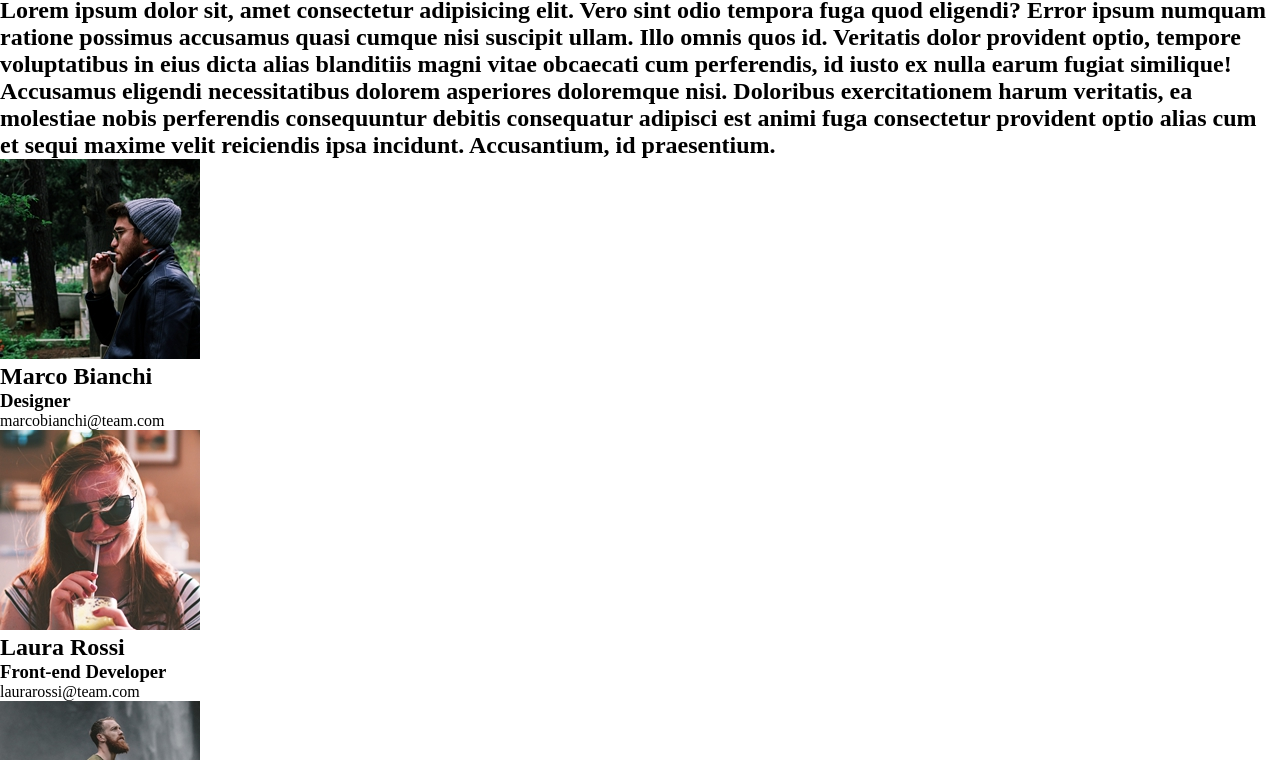
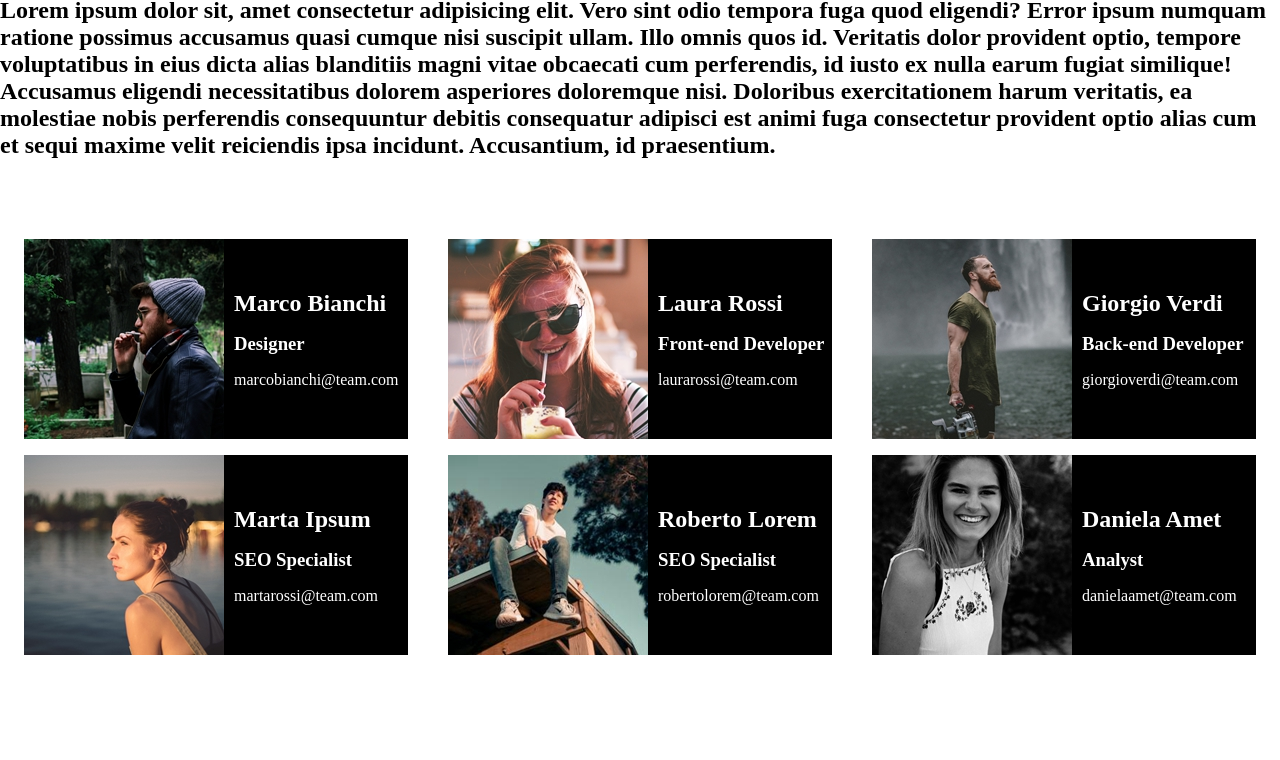
Before and after one commit to SalvatoreMangiacotti/js-our-team, a plain HTML site: page index.html in a window 1280 px wide. Shown: the part 40-800 px from the top of the page. Drawn offline with Linux system fonts and the light colour scheme.

Commit message:
Script class added, and main css layout, complete

```diff
--- a/css/style.css
+++ b/css/style.css
@@ -3,3 +3,26 @@
     padding: 0;
     box-sizing: border-box;
 }
+
+.container {
+    display: flex;
+    flex-wrap: wrap;
+    align-items: center;
+    justify-content: space-evenly;
+    gap:1rem;
+    margin: 5rem auto;
+    width: 100%;
+}
+
+.team_card {
+    background-color: black;
+    color: #ffffff;
+    display: flex;
+    align-items: center;
+    gap: 10px;
+    width: 30%;
+}
+
+.team_card-text > *{
+    margin-bottom: 1rem;
+}
--- a/script.js
+++ b/script.js
@@ -61,9 +61,11 @@ for (let team of teamMembers) {
   htmlElements += `
     <div class="team_card">
         <img src="${img}">
-        <h2>${name}</h2>
-        <h3>${role}</h3>
-        <span>${email}</span>
+        <div class="team_card-text">
+            <h2>${name}</h2>
+            <h3>${role}</h3>
+            <span>${email}</span>
+        </div>
     </div>
   `;
 
```
